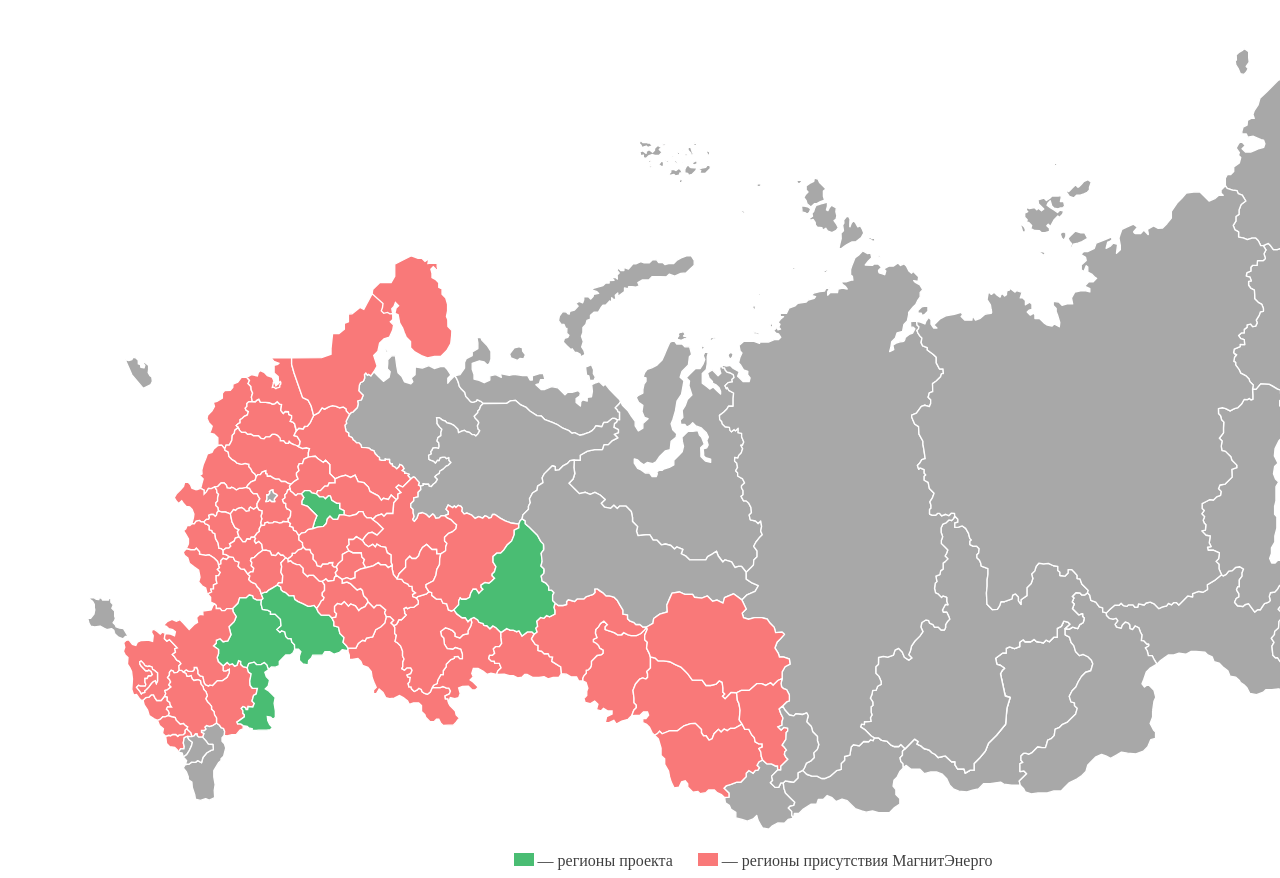
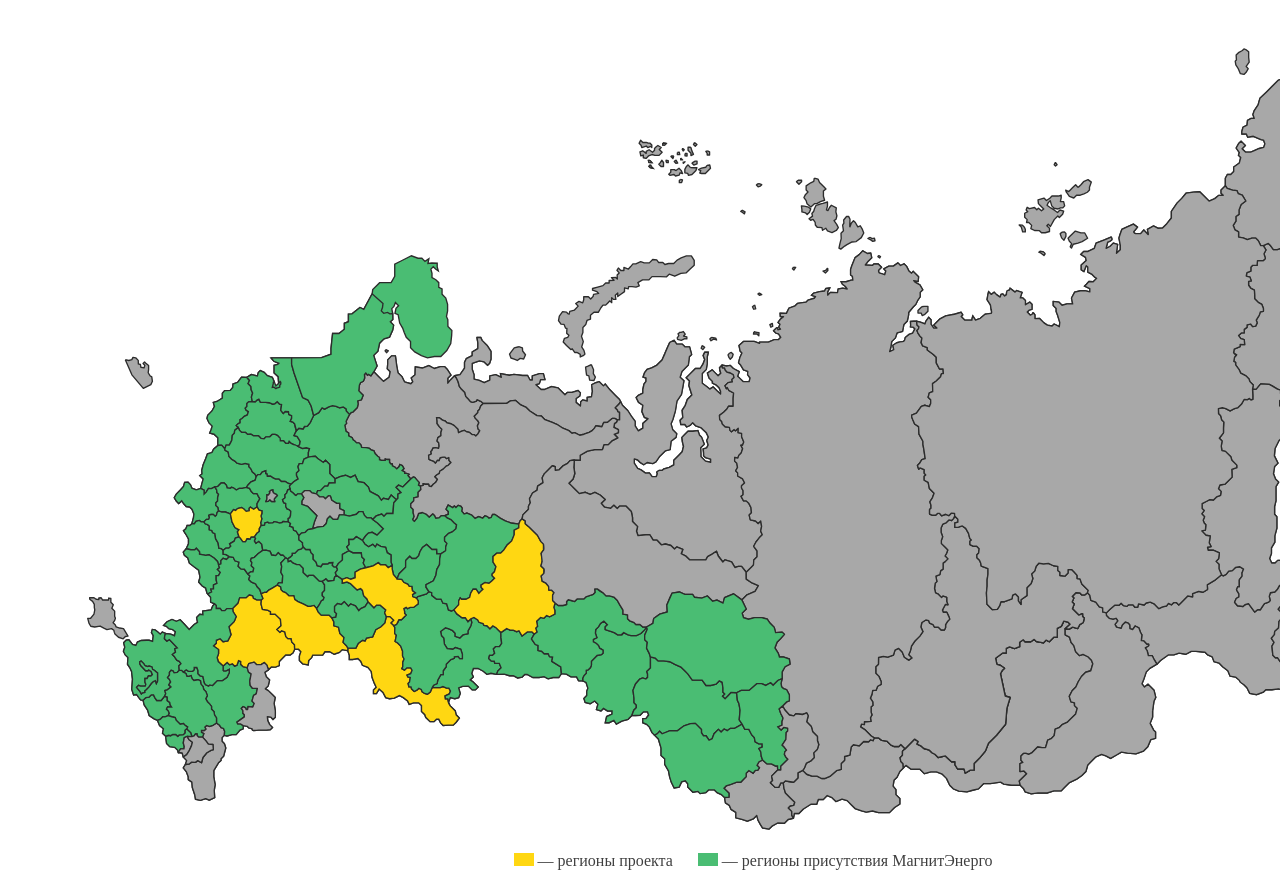
Before and after one commit to lexleo/russia-regions-map, a plain HTML site: page docs/index.html in a window 1280 px wide. Shown: the top 878 px of the page. Drawn offline with Linux system fonts and the light colour scheme.

Commit message:
new colors

```diff
--- a/docs/index.html
+++ b/docs/index.html
@@ -18,7 +18,7 @@
                         // дефолтовые атрибуты для контуров регионов
                         defaultAttr: {
                             fill: 'a8a8a8', // цвет которым закрашивать
-                            stroke: '#ffffff', // цвет границы
+                            stroke: '2c2c2c', // цвет границы
                             'stroke-width': 1, // ширина границы
                             'stroke-linejoin': 'round' // скруглять углы
                         },
@@ -86,7 +86,7 @@
         margin-left: 5px;
         width: 10px;
         height: 10px;
-        background-color: #f97979;
+        background-color: #4abd73;
         border-radius: 100%;
         opacity: 1;
     }
@@ -98,7 +98,7 @@
         margin-left: 5px;
         width: 10px;
         height: 10px;
-        background-color: #f97979;
+        background-color: #4abd73;
         border-radius: 100%;
         opacity: 1;
         /* transform: translateY(45%); */
@@ -111,7 +111,7 @@
         margin-left: 5px;
         width: 10px;
         height: 10px;
-        background-color: #4abd73;
+        background-color: #FFD712;
         border-radius: 100%;
         opacity: 1;
     }
@@ -131,10 +131,10 @@
 
     }
     .green {
-        background-color: #4abd73;
+        background-color: #FFD712;
     }
     .red{
-        background-color: #f97979;
+        background-color: #4abd73;
     }
     .block-title {
         display: inline;
--- a/docs/russian-map.js
+++ b/docs/russian-map.js
@@ -27,10 +27,10 @@
  *  polygons - массив атрибутов polygon
  */
 
-var project = ['30', '66', '37', '34', '64'];
-var tander = ['10', '61', '08', '01', '23', '26', '63', '36', '16', '48', '68', '50', '18', '59', '58', '13', '02', '21', '55', '72', '74', '45', '52', '62',
-            '22', '31', '32', '33', '36', '07', '40', '09', '42', '43', '44', '43', '45', '46', '47', '48', '50', '51', '52', '53', '54', '55', '56', '57',
-            '58', '59', '60', '47', '61', '62', '63', '02', '01', '12', '13', '15', '16', '67', '68', '69', '70', '71', '72', '73', '74', '76', '21', '35'];
+var project = ['71', '16', '34', '66', '64', '56'];
+var tander = ['10', '61', '08', '01', '23', '26', '63', '36', '48', '68', '50', '18', '59', '58', '13', '02', '21', '55', '72', '74', '45', '52', '62',
+            '22', '31', '32', '33', '36', '07', '40', '09', '42', '43', '44', '43', '45', '46', '47', '48', '50', '51', '52', '53', '54', '55', '57',
+            '58', '59', '60', '47', '61', '62', '63', '02', '01', '12', '13', '15', '67', '68', '69', '70', '72', '73', '74', '76', '21', '35'];
 
 var RussianMap = function(options, regions) {
     var mapId = options.mapId;
@@ -140,14 +140,15 @@ var RussianMap = function(options, regions) {
     for (var i in regions) {
         if (project.indexOf(regions[i].ident) !== -1) {
             regions[i].attr = {
-                fill: '#4abd73',
-                stroke: '#ffffff'
+                // fill: '#FFCC06',
+                fill: '#FFD712',
+                stroke: '#2c2c2c'
             }
         }
         if (tander.indexOf(regions[i].ident) !== -1) {
             regions[i].attr = {
-                fill: '#f97979',
-                stroke: '#ffffff'
+                fill: '#4abd73',
+                stroke: '#2c2c2c'
             }
         }
         renderRegion(regions[i]);
```
